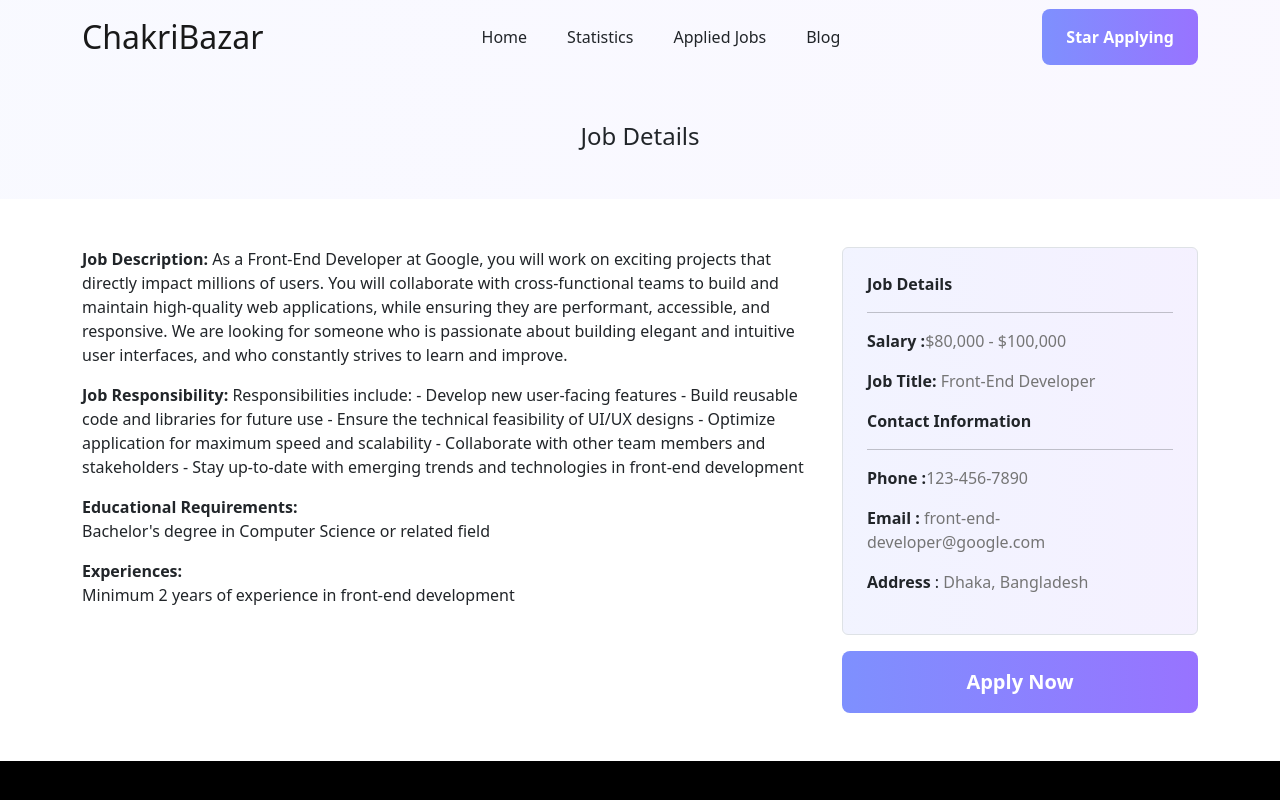
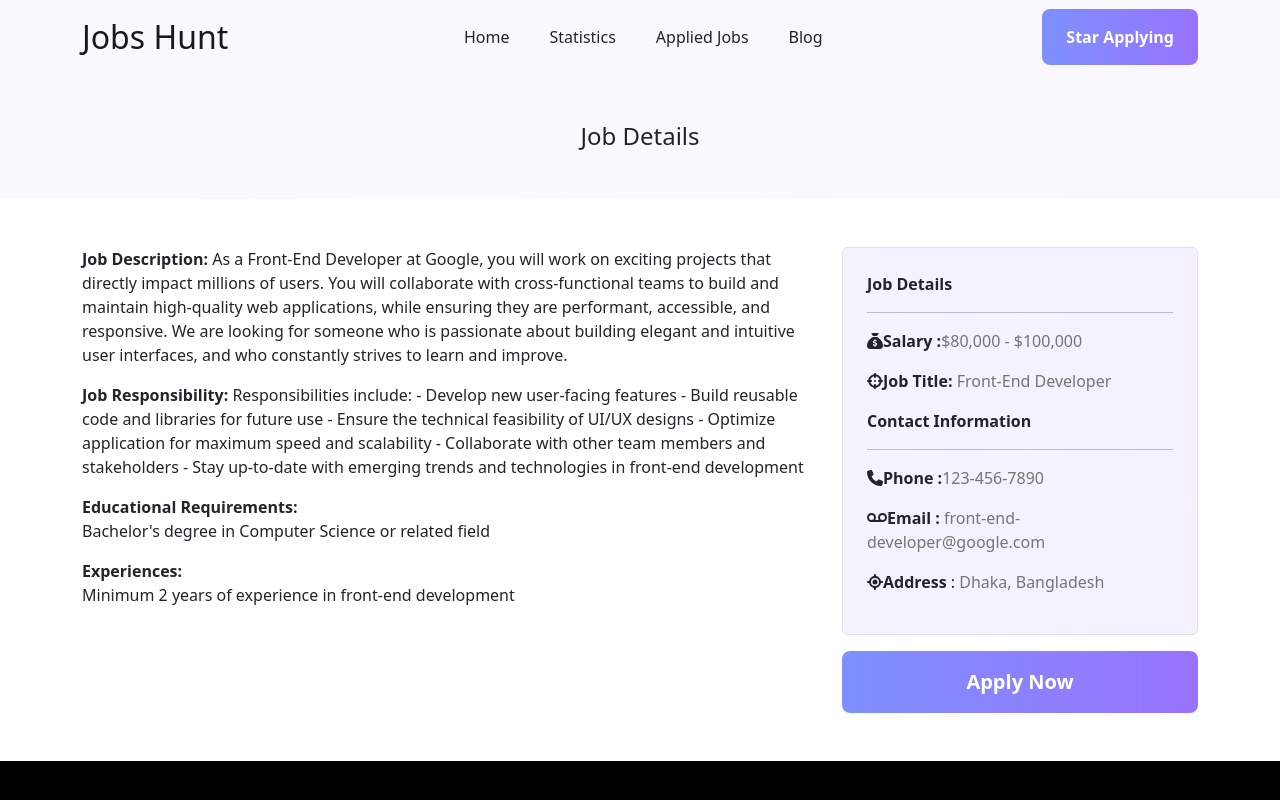
Before and after one commit to Humayun1318/Jobs-Hunt, a React (Vite) app: page /jobDetails/1 in a window 1280 px wide. Shown: the top 800 px of the page. Built offline with nearby package versions, Linux system fonts and the light colour scheme.

Commit message:
all done

```diff
--- a/package.json
+++ b/package.json
@@ -9,6 +9,9 @@
     "preview": "vite preview"
   },
   "dependencies": {
+    "@fortawesome/fontawesome-svg-core": "^6.4.0",
+    "@fortawesome/free-solid-svg-icons": "^6.4.0",
+    "@fortawesome/react-fontawesome": "^0.2.0",
     "bootstrap": "^5.2.3",
     "localforage": "^1.10.0",
     "match-sorter": "^6.3.1",
--- a/src/Component/AllJobs/AllJobs.jsx
+++ b/src/Component/AllJobs/AllJobs.jsx
@@ -1,6 +1,7 @@
 import React from 'react';
 import { Link, useNavigate } from 'react-router-dom';
-
+import { FontAwesomeIcon } from '@fortawesome/react-fontawesome'
+import { faLocation, faSackDollar, faVoicemail, faPhone, faCrosshairs } from '@fortawesome/free-solid-svg-icons'
 
 const AllJobs = ({ cart }) => {
     const { company_logo, company_name, remote_or_onsite, location, salary, job_title, fulltime_or_parttime, id } = cart;
@@ -33,7 +34,8 @@ const AllJobs = ({ cart }) => {
 
                             }}>{fulltime_or_parttime}</button>
                         </div>
-                        <p className='mb-0'>{location} {salary}</p>
+                        <p className='mb-0'><FontAwesomeIcon icon={faLocation} />{location}
+                            <span className='me-4'>{salary}</span></p>
                     </div>
                 </div>
 
--- a/src/Component/ApliedJobs/ApliedJobs.jsx
+++ b/src/Component/ApliedJobs/ApliedJobs.jsx
@@ -1,6 +1,7 @@
 import React, { useState } from "react";
 import { useNavigate } from "react-router-dom";
 import AllJobs from "../AllJobs/AllJobs";
+
 
 function ApliedJobs() {
     const cartItems = JSON.parse(localStorage.getItem("jobData")) || [];
--- a/src/Component/Features/Features.jsx
+++ b/src/Component/Features/Features.jsx
@@ -1,6 +1,8 @@
 import React from 'react';
 import { Card } from 'react-bootstrap';
 import { useLoaderData, useNavigate } from 'react-router-dom';
+import { FontAwesomeIcon } from '@fortawesome/react-fontawesome'
+import { faLocation, faSackDollar, faVoicemail, faPhone, faCrosshairs } from '@fortawesome/free-solid-svg-icons'
 
 const Features = ({ feature }) => {
     const { company_logo, company_name, remote_or_onsite, location, salary, job_title, fulltime_or_parttime, id } = feature;
@@ -34,7 +36,7 @@ const Features = ({ feature }) => {
                     }}>{fulltime_or_parttime}</button>
 
                 </div>
-                <p className='fs-6'>{location}     {salary}   </p>
+                <p className='fs-6'><FontAwesomeIcon icon={faLocation} />{location}  {salary}   </p>
                 <button onClick={() => navigate(`jobDetails/${id}`)}
                     className='px py-2 fs-6 border-0 rounded-3 text-white fw-bold w-50 ' style={{
                     background: ` linear-gradient(90deg, #7E90FE 0%, #9873FF 100%)`
--- a/src/Component/Header/Header.jsx
+++ b/src/Component/Header/Header.jsx
@@ -11,7 +11,7 @@ const Header = () => {
     return (
         <Navbar className='' style={{ background: ' linear-gradient(90deg, rgba(126, 144, 254, 0.05) 0%, rgba(152, 115, 255, 0.05) 100%)' }} bg="" expand="lg">
             <Container className=''>
-                <Navbar.Brand className='fs-2 fw-semi-bold' href="/">ChakriBazar</Navbar.Brand>
+                <Navbar.Brand className='fs-2 fw-semi-bold' href="/">Jobs Hunt</Navbar.Brand>
                 <Navbar.Toggle aria-controls="basic-navbar-nav" />
                 <Navbar.Collapse id="basic-navbar-nav">
                     <Nav className="navbar mx-auto gap-4" style={{ color: 'black' }}>
--- a/src/Component/Home/Home.jsx
+++ b/src/Component/Home/Home.jsx
@@ -2,6 +2,8 @@ import React, { useEffect, useState } from 'react';
 import { useLoaderData } from 'react-router-dom';
 import Category from '../Category/Category';
 import Features from '../Features/Features';
+import { FontAwesomeIcon } from '@fortawesome/react-fontawesome'
+import { faLocation, faSackDollar, faVoicemail, faPhone, faCrosshairs } from '@fortawesome/free-solid-svg-icons'
 
 const Home = () => {
 
--- a/src/Component/JobDetails/JobDetails.jsx
+++ b/src/Component/JobDetails/JobDetails.jsx
@@ -1,5 +1,8 @@
 import React, { useEffect, useState } from 'react';
 import { useLoaderData, useParams } from 'react-router-dom';
+import { FontAwesomeIcon } from '@fortawesome/react-fontawesome'
+import { faLocation, faSackDollar, faVoicemail, faPhone, faCrosshairs } from '@fortawesome/free-solid-svg-icons'
+
 
 const jobDetails = () => {
   const { jobId } = useParams();
@@ -54,19 +57,25 @@ const jobDetails = () => {
             }}>
               <p> <span className='fw-bold'>Job Details</span></p>
               <hr />
-              <p> <span className='fw-bold'>Salary :</span>
+              <p> <span className='fw-bold '> <FontAwesomeIcon className='' icon={faSackDollar} />
+               Salary :</span>
                 <span className='' style={{ color: '#757575' }}>{jobData?.salary}</span></p>
-              <p> <span className='fw-bold'>Job Title:</span>  <span className=''
+              <p> <span className='fw-bold'> <FontAwesomeIcon icon={faCrosshairs} />
+                Job Title:</span>  <span className=''
                 style={{ color: '#757575' }}>{jobData?.job_title}</span></p>
-              <p> <span className='fw-bold'>Contact Information </span>  </p>
+              <p> <span className='fw-bold'>
+                Contact Information </span>  </p>
               <hr />
 
-              <p> <span className='fw-bold'>Phone :
+              <p> <span className='fw-bold'><FontAwesomeIcon icon={faPhone} />
+                   Phone :
               </span><span className='' style={{ color: '#757575' }}>{jobData?.contact_information.phone}
                </span></p>
-              <p><span className='fw-bold'>Email : </span><span className=''
+              <p><span className='fw-bold'><FontAwesomeIcon icon={faVoicemail} />
+                Email : </span><span className=''
                 style={{ color: '#757575' }}> {jobData?.contact_information.email}</span></p>
-              <p> <span className='fw-bold'>Address </span>: <span className=''
+              <p> <span className='fw-bold'><FontAwesomeIcon icon={faLocation} />
+                 Address </span>: <span className=''
                 style={{ color: '#757575' }}>{jobData?.location}</span></p>
 
             </div>
--- a/src/Component/Statistics/Statistics.jsx
+++ b/src/Component/Statistics/Statistics.jsx
@@ -2,13 +2,13 @@ import React from 'react';
 import { ComposedChart, Line, Bar, XAxis, YAxis, CartesianGrid, Tooltip, Legend, ResponsiveContainer } from 'recharts';
 
 const data = [
-    { assignment: 'Assignment 1', number: 45 },
-    { assignment: 'Assignment 2', number: 40 },
-    { assignment: 'Assignment 3', number: 55 },
-    { assignment: 'Assignment 4', number: 30 },
+    { assignment: 'Assignment 1', number: 60 },
+    { assignment: 'Assignment 2', number: 60 },
+    { assignment: 'Assignment 3', number: 60 },
+    { assignment: 'Assignment 4', number: 60 },
     { assignment: 'Assignment 5', number: 60 },
-    { assignment: 'Assignment 6', number: 40 },
-    { assignment: 'Assignment 7', number: 50 },
+    { assignment: 'Assignment 6', number: 60 },
+    { assignment: 'Assignment 7', number: 60 },
 ];
 
 const Statistics = () => {
```
Also changed, not shown: 2 other files (tests, documents, lock files or other folders).
